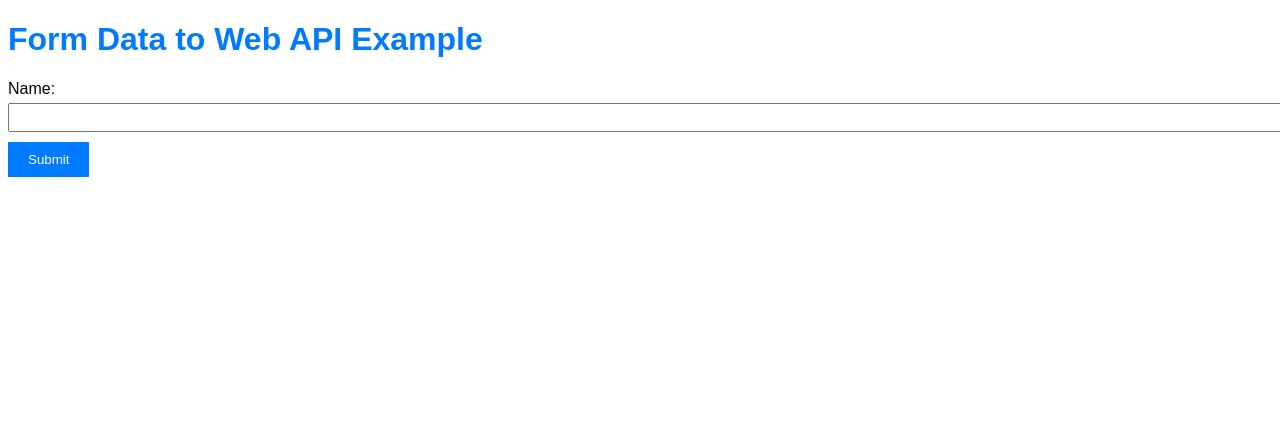
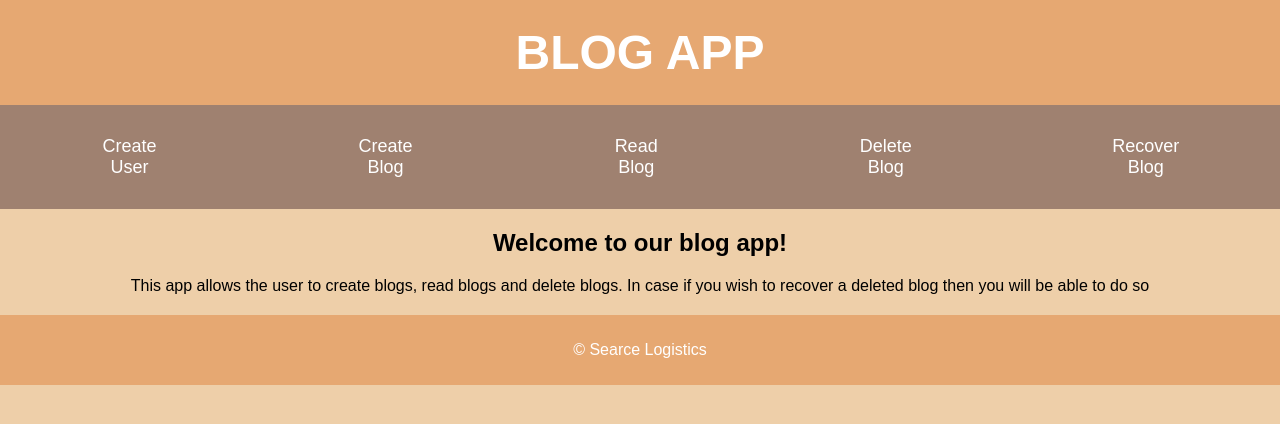
Before and after one commit to searce-tirth/blog-app, a Flask app: page / in a window 1280 px wide. Shown: the top 424 px of the page. Run offline with Flask 2, Linux system fonts and the light colour scheme.

Commit message:
Update index.html

```diff
--- a/templates/index.html
+++ b/templates/index.html
@@ -1,81 +1,204 @@
 <!DOCTYPE html>
 <html>
+
 <head>
-  <title>Simple GUI to test Application</title>
+  <title>Blog App</title>
   <style>
     body {
-      font-family: Arial, sans-serif;
+      background-color: #eecfa9;
+      font-family: 'Arial', sans-serif;
+      margin: 0;
+      padding: 0;
+    }
+
+    header {
+      background-color: #e29353a3;
+      color: #fff;
+      padding: 25px;
+      text-align: center;
     }
 
     h1 {
-      color: #007bff;
+      font-size: 48px;
+      margin: 0;
+    }
+
+    nav {
+      background-color: #9F8170;
+      color: #fff;
+      display: flex;
+      justify-content: space-between;
+      padding: 1px;
+    }
+
+    ul {
+      display: flex;
+      list-style-type: none;
+      margin: 0;
+      padding: 0;
+    }
+
+    li {
+      margin: 0 70px;
+    }
+
+    a {
+      color: #fff;
+      text-decoration: none;
+    }
+
+    a:hover {
+      text-decoration: underline;
+    }
+
+    section {
+      margin: 20px;
+      text-align: center;
+    }
+
+    footer {
+      background-color: #e29353a3;
+      color: #fff;
+      padding: 10px;
+      text-align: center;
     }
 
     form {
-      margin-top: 20px;
+      display: none;
+      margin: 20px auto;
+      padding: 20px;
+      border: 1px solid #ccc;
+      background-color: #e29353a3;
+      box-shadow: 0px 2px 5px rgba(0, 0, 0, 0.3);
+      max-width: 600px;
     }
 
     label {
       display: block;
-      margin-bottom: 5px;
+      margin-bottom: 10px;
+      color: #333;
+      font-size: 18px;
     }
 
-    input[type="text"] {
+    button {
+      margin: 20px auto;
+      padding: 10px 20px;
+      border: none;
+      border-radius: 0px;
+      background-color: transparent;
+      color: #fff;
+      font-size: 18px;
+      cursor: pointer;
+
+      transition: background-color 0.3s ease;
+    }
+
+    button:hover {
+      background-color: #b79481;
+    }
+
+    input[type="text"],
+    input[type="password"],
+    textarea {
+      display: block;
       width: 100%;
-      padding: 5px;
-      margin-bottom: 10px;
+      padding: 10px;
+      border: 1px solid #ccc;
+      border-radius: 5px;
+      font-size: 18px;
+      color: #333;
     }
 
     input[type="submit"] {
-      background-color: #007bff;
+      display: block;
+      margin-top: 20px;
+      padding: 10px;
+      border: none;
+      border-radius: 5px;
+      background-color: #9F8170;
       color: #fff;
-      padding: 10px 20px;
-      border: none;
+      font-size: 18px;
       cursor: pointer;
+      box-shadow: 0px 2px 5px rgba(0, 0, 0, 0.3);
+      transition: background-color 0.3s ease;
     }
 
-    #response {
-      margin-top: 10px;
-      color: #007bff;
-    }
-
-    .error {
-      color: red;
+    input[type="submit"]:hover {
+      background-color: #9F8170;
     }
   </style>
-    <script>
-    // Define a function to fetch data from the API
-    function fetchData() {
-      // URL of the API endpoint
-      const apiUrl = 'https://blog-app-o7s6emedkq-uc.a.run.app/read_blog';
-      const name = document.getElementById('name').value;
-      const data = {
-        "name": name,
-      };
-
-
-      // Fetch data from the API using the Fetch API
-      fetch(apiUrl, {
-        method: 'POST',
-        headers: {
-          'Content-Type': 'application/text'
-        },
-        body: JSON.stringify(data)
-      })
-     .then(response => response.json())
-
-      // Displaying results to console
-      .then(json => console.log(json));
-   }
+  <script>
+    function showForm(formId) {
+      document.getElementById('createUserForm').style.display = "none";
+      document.getElementById('createBlogForm').style.display = "none";
+      document.getElementById('readBlogForm').style.display = "none";
+      document.getElementById('deleteBlogForm').style.display = "none";
+      document.getElementById('recoverBlogForm').style.display = "none";
+      var form = document.getElementById(formId);
+      form.style.display = "block";
+    }
   </script>
 </head>
+
 <body>
-  <h1>Form Data to Web API Example</h1>
-  <form onsubmit="fetchData()">
-    <label for="name">Name:</label>
-    <input type="text" id="name" required>
-    <br>
-    <input type="submit" value="Submit">
-  </form>
+  <header>
+    <h1>BLOG APP</h1>
+  </header>
+  <nav>
+    <ul>
+      <li><button onclick="showForm('createUserForm')">Create User</button></li>
+      <li><button onclick="showForm('createBlogForm')">Create Blog</button></li>
+      <li><button onclick="showForm('readBlogForm')">Read Blog</button></li>
+      <li><button onclick="showForm('deleteBlogForm')">Delete Blog</button></li>
+      <li><button onclick="showForm('recoverBlogForm')">Recover Blog</button></li>
+    </ul>
+  </nav>
+  <section>
+    <h2>Welcome to our blog app!</h2>
+    <p>This app allows the user to create blogs, read blogs and delete blogs. In case if you wish to recover a deleted
+      blog then you will be able to do so</p>
+    <form id="createUserForm">
+      <h2>Create User</h2>
+      <label for="username">Username:</label>
+      <input type="text" id="username" name="username">
+      <label for="password">Password:</label>
+      <input type="password" id="password" name="password">
+      <input type="submit" value="Create User">
+    </form>
+
+    <form id="createBlogForm">
+      <h2>Create Blog</h2>
+      <label for="title">Title:</label>
+      <input type="text" id="title" name="title">
+      <label for="content">Content:</label>
+      <textarea id="content" name="content"></textarea>
+      <input type="submit" value="Create Blog">
+    </form>
+
+    <form id="deleteBlogForm">
+      <h2>Delete Blog</h2>
+      <label for="blogId">Blog ID:</label>
+      <input type="text" id="blogId" name="blogId">
+      <input type="submit" value="Delete Blog">
+    </form>
+
+    <form id="readBlogForm">
+      <h2>Read Blog</h2>
+      <label for="blogId">Blog ID:</label>
+      <input type="text" id="blogId" name="blogId">
+      <input type="submit" value="Read Blog">
+    </form>
+
+    <form id="recoverBlogForm">
+      <h2>Recover Blog</h2>
+      <label for="blogId">Blog ID:</label>
+      <input type="text" id="blogId" name="blogId">
+      <input type="submit" value="Recover Blog">
+    </form>
+  </section>
+  <footer>
+    <p>&copy; Searce Logistics</p>
+  </footer>
 </body>
+
 </html>
```
